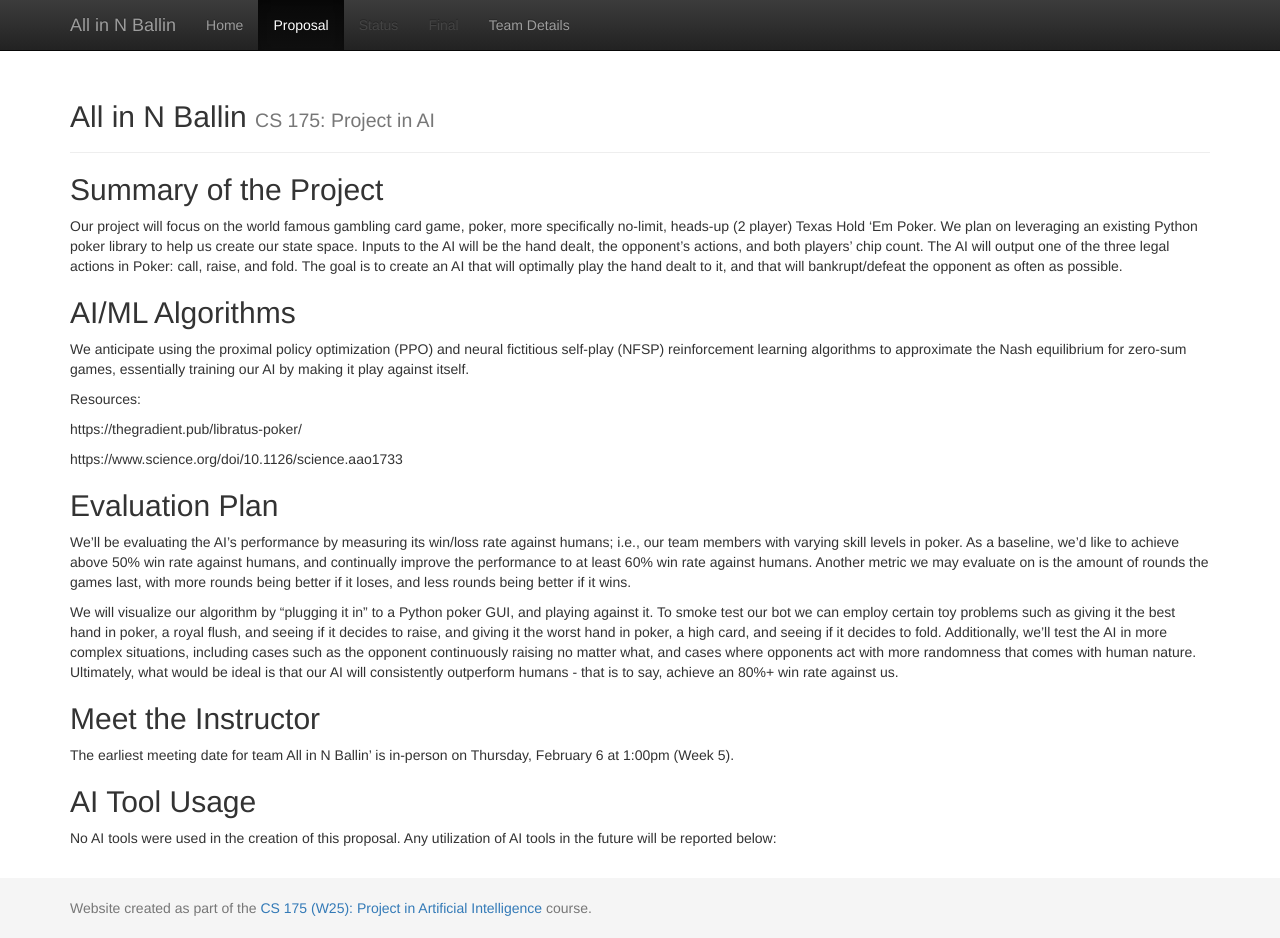
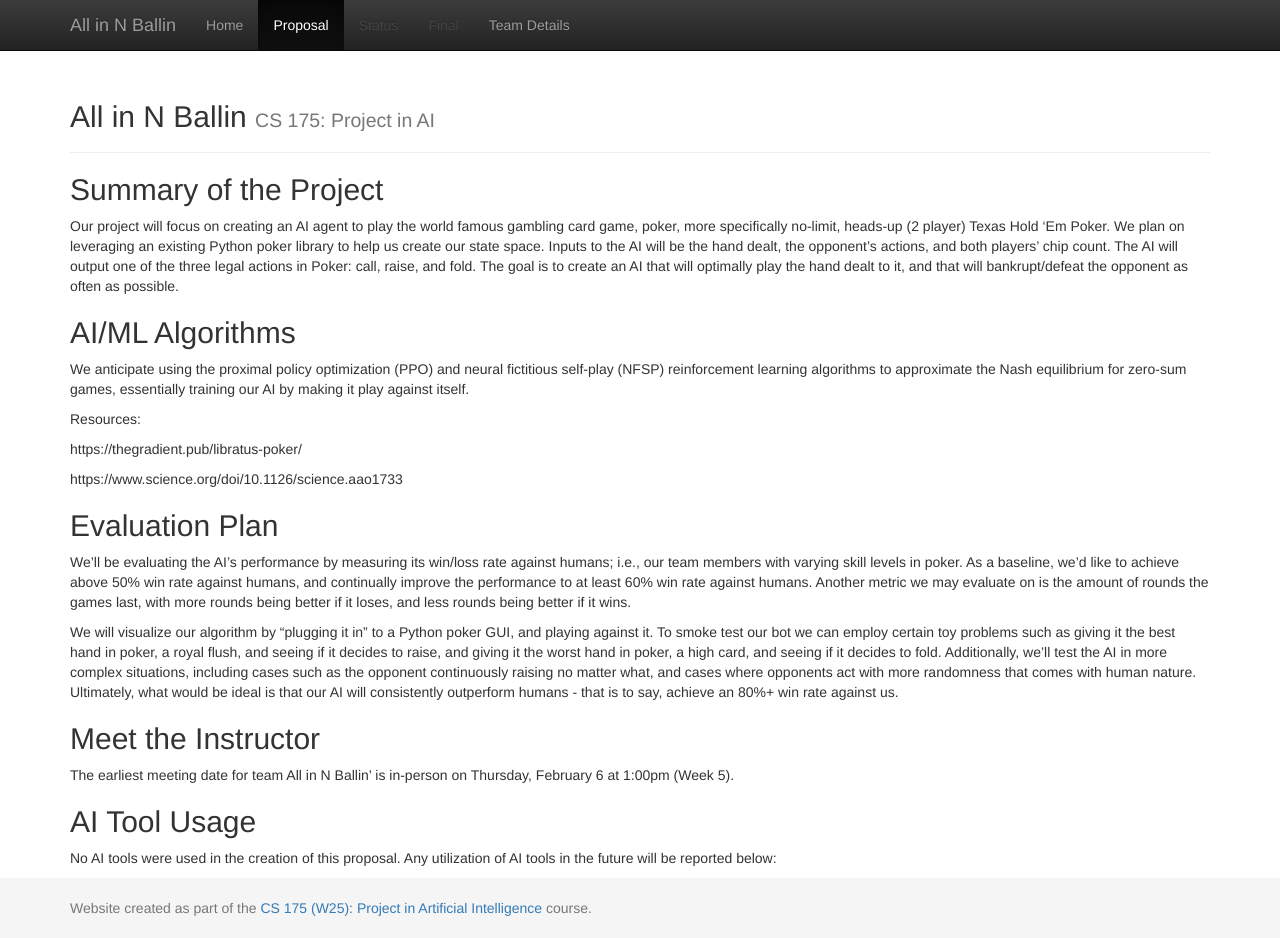
Before and after one commit to HenryCuev/All-in-N-Ballin, a Jekyll site: the page built from docs/proposal.md, in a window 1280 px wide and 938 px high. Built offline with Jekyll 4.4.1, drawn with Linux system fonts in a browser that asks for light colours.

Commit message:
added more detail to proposal summary

```diff
--- a/docs/proposal.md
+++ b/docs/proposal.md
@@ -4,7 +4,7 @@ title: Proposal
 ---
 
 ## Summary of the Project
-Our project will focus on the world famous gambling card game, poker, more specifically no-limit, heads-up (2 player) Texas Hold ‘Em Poker. We plan on leveraging an existing Python poker library to help us create our state space. Inputs to the AI will be the hand dealt, the opponent’s actions, and both players’ chip count. The AI will output one of the three legal actions in Poker: call, raise, and fold. The goal is to create an AI that will optimally play the hand dealt to it, and that will bankrupt/defeat the opponent as often as possible.
+Our project will focus on creating an AI agent to play the world famous gambling card game, poker, more specifically no-limit, heads-up (2 player) Texas Hold ‘Em Poker. We plan on leveraging an existing Python poker library to help us create our state space. Inputs to the AI will be the hand dealt, the opponent’s actions, and both players’ chip count. The AI will output one of the three legal actions in Poker: call, raise, and fold. The goal is to create an AI that will optimally play the hand dealt to it, and that will bankrupt/defeat the opponent as often as possible.
 
 ## AI/ML Algorithms
 
```
